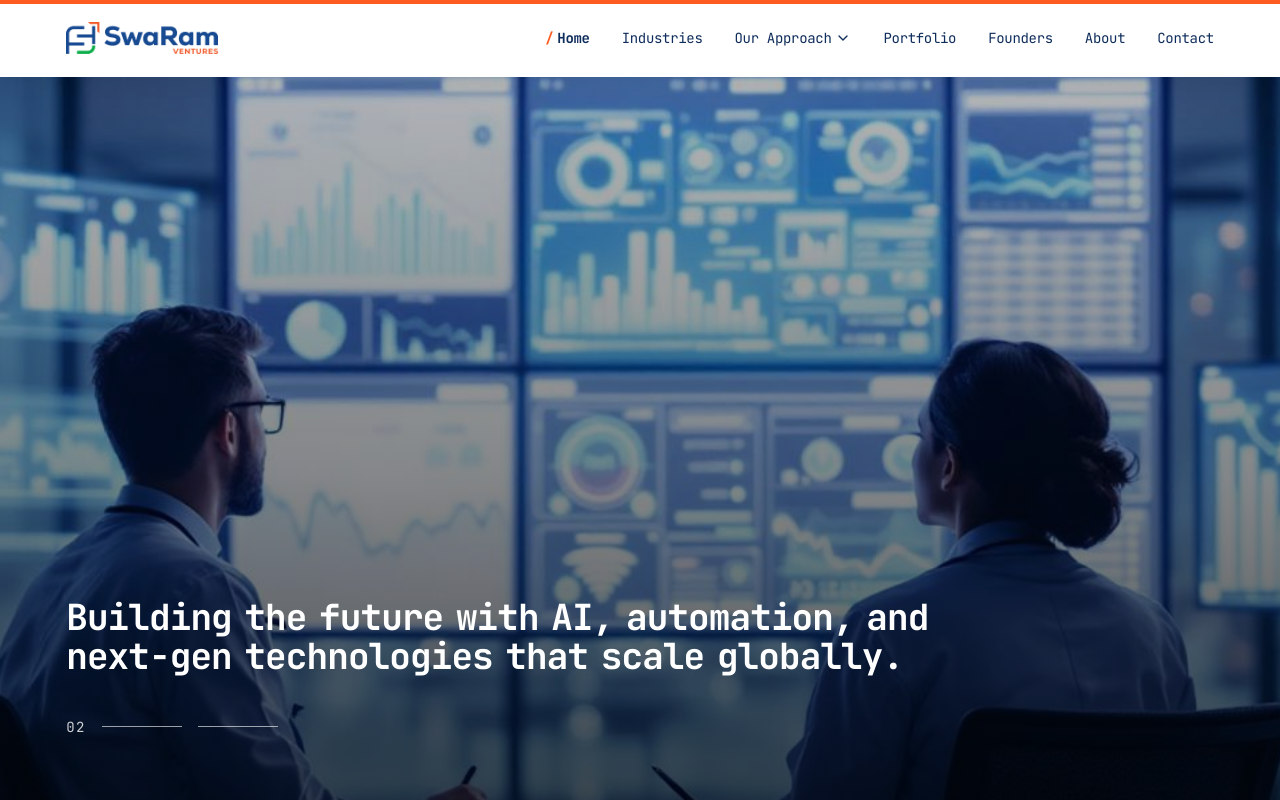
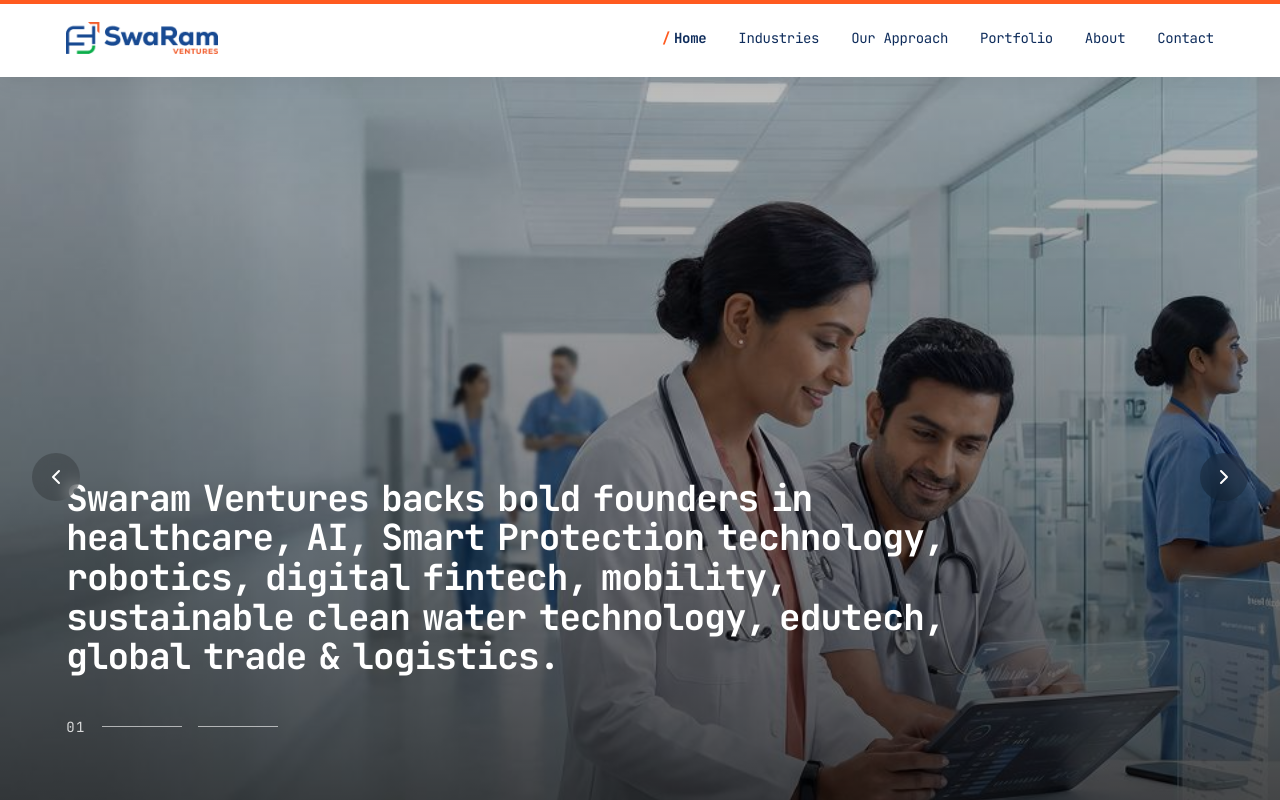
Before and after one commit to ayatiworkstechnologies/SwaramVentures, a Next.js app: page / in a window 1280 px wide. Shown: the top 800 px of the page. Built offline with nearby package versions, Linux system fonts and the light colour scheme.

Commit message:
23/2/2026 clint corectio update 2

```diff
--- a/app/about/page.jsx
+++ b/app/about/page.jsx
@@ -2,6 +2,7 @@ import AboutStatsSection from "@/components/about/AboutStatsSection";
 import CoreValuesSection from "@/components/about/CoreValuesSection";
 import FounderSection from "@/components/about/FounderSection";
 import VisionMissionSection from "@/components/about/VisionMissionSection";
+import FoundersSection from "@/components/home/FoundersSection";
 import HeroSlider from "@/components/layouts/HeroSlider";
 
 export const metadata = {
@@ -25,10 +26,11 @@ export default function AboutPage() {
           },
         ]}
       />
+      <FoundersSection />
       <AboutStatsSection />
       <VisionMissionSection />
       <CoreValuesSection />
-      <FounderSection />
+      {/* <FounderSection /> */}
     </>
   );
 }
--- a/app/industries/page.jsx
+++ b/app/industries/page.jsx
@@ -24,7 +24,7 @@ export default function IndustriesPage() {
         ]}
       />
       <IndustriesQuote />
-      <FocusSectors />
+      {/* <FocusSectors /> */}
       {/* <MetricsSection /> */}
       {/* <IndustrisesSlider /> */}
       <PortfolioSection />
--- a/app/page.js
+++ b/app/page.js
@@ -26,8 +26,8 @@ export default function Home() {
       <IndustriesSlider />
       <SwaramHealthcare />
       {/* <AISlider /> */}
-      <OfferSection />
-      <PortfolioSection />
+      {/* <OfferSection /> */}
+      {/* <PortfolioSection /> */}
     </>
   );
 }
--- a/components/home/AISlider.jsx
+++ b/components/home/AISlider.jsx
@@ -1,9 +1,9 @@
 "use client";
 
-import { useState, useEffect } from "react";
+import { useState } from "react";
 import Image from "next/image";
 import { motion, AnimatePresence } from "framer-motion";
-import { Play } from "lucide-react";
+import { Play, ChevronLeft, ChevronRight } from "lucide-react";
 
 export default function AIBannerSlider() {
   const slides = [
@@ -23,14 +23,13 @@ export default function AIBannerSlider() {
 
   const [index, setIndex] = useState(0);
 
-  /* ================= AUTO SLIDE ================= */
-  useEffect(() => {
-    const timer = setInterval(() => {
-      setIndex((prev) => (prev + 1) % slides.length);
-    }, 5000);
+  const prevSlide = () => {
+    setIndex((prev) => (prev === 0 ? slides.length - 1 : prev - 1));
+  };
 
-    return () => clearInterval(timer);
-  }, []);
+  const nextSlide = () => {
+    setIndex((prev) => (prev + 1) % slides.length);
+  };
 
   return (
     <section className="relative w-full h-[360px] md:h-[450px] overflow-hidden">
@@ -107,15 +106,25 @@ export default function AIBannerSlider() {
       </div>
 
       {/* =================================================
-         PROGRESS BAR
+         NAVIGATION ARROWS
       ================================================= */}
-      <motion.div
-        key={index}
-        initial={{ width: 0 }}
-        animate={{ width: "100%" }}
-        transition={{ duration: 5, ease: "linear" }}
-        className="absolute bottom-0 left-0 h-[3px] bg-secondary"
-      />
+      <div className="absolute top-1/2 -translate-y-1/2 right-4 md:right-8 flex flex-col gap-4 z-30">
+        <button
+          onClick={prevSlide}
+          className="p-3 rounded-full bg-white/10 hover:bg-white/30 text-white smooth backdrop-blur-sm transition-all"
+          aria-label="Previous slide"
+        >
+          <ChevronLeft size={20} />
+        </button>
+
+        <button
+          onClick={nextSlide}
+          className="p-3 rounded-full bg-white/10 hover:bg-white/30 text-white smooth backdrop-blur-sm transition-all"
+          aria-label="Next slide"
+        >
+          <ChevronRight size={20} />
+        </button>
+      </div>
     </section>
   );
 }
--- a/components/home/FoundersSection.jsx
+++ b/components/home/FoundersSection.jsx
@@ -43,7 +43,6 @@ FKI plc, Technical Solutions, AADI International Trading FZE, and PRANSA Interna
 • Fortis Healthcare`,
     EducationAndRecognition: `• PG in Business Management – Loyola Institute of Business Administration (LIBA)
 • Honorary Doctorate – Chicago University
-• UAE Golden Visa – for contributions to national healthcare
 • CEO of the Year 2024 – Middle East Asia Leadership Federation`,
     HumanitarianAndCSRImpact: `• Health Secretary – Lions Club International
 • Collaborations with UNHCR & WHO
--- a/components/home/Industries.jsx
+++ b/components/home/Industries.jsx
@@ -1,6 +1,6 @@
 "use client";
 
-import { useState, useEffect } from "react";
+import { useState } from "react";
 import Image from "next/image";
 import { motion } from "framer-motion";
 import { Play, ChevronLeft, ChevronRight } from "lucide-react";
@@ -53,23 +53,12 @@ const items = [
 
 export default function IndustriesSlider() {
   const [index, setIndex] = useState(0);
-  const [paused, setPaused] = useState(false);
 
   const next = () => setIndex((i) => (i + 1) % items.length);
   const prev = () => setIndex((i) => (i - 1 + items.length) % items.length);
 
-  useEffect(() => {
-    if (paused) return;
-    const t = setInterval(next, 4500);
-    return () => clearInterval(t);
-  }, [paused]);
-
   return (
-    <section
-      className="relative bg-white section-y overflow-hidden"
-      onMouseEnter={() => setPaused(true)}
-      onMouseLeave={() => setPaused(false)}
-    >
+    <section className="relative bg-white section-y overflow-hidden">
       <div className="container text-center">
         <h2 className="section-title mb-6">
           Industries
--- a/components/home/PortfolioSection.jsx
+++ b/components/home/PortfolioSection.jsx
@@ -109,9 +109,9 @@ Supports secure, efficient, and data-driven financial services.`,
         <div className="flex flex-col md:flex-row items-end justify-between mb-12 gap-6">
           {/* LEFT */}
           <div>
-            <p className="tag mb-3">Portfolio</p>
+            {/* <p className="tag mb-3">Portfolio</p> */}
 
-            <h2 className="section-title">What We Build</h2>
+            <h2 className="section-title">Focus Sectors</h2>
 
             <motion.div
               initial={{ width: 0 }}
--- a/components/layouts/Hero.jsx
+++ b/components/layouts/Hero.jsx
@@ -1,8 +1,9 @@
 "use client";
 
-import { useEffect, useState, useRef } from "react";
+import { useState } from "react";
 import Image from "next/image";
 import { motion, AnimatePresence } from "framer-motion";
+import { ChevronLeft, ChevronRight } from "lucide-react";
 
 export default function Hero() {
   /* =================================================
@@ -22,18 +23,14 @@ export default function Hero() {
   ];
 
   const [index, setIndex] = useState(0);
-  const intervalRef = useRef(null);
 
-  /* =================================================
-     AUTOPLAY
-  ================================================= */
-  useEffect(() => {
-    intervalRef.current = setInterval(() => {
-      setIndex((i) => (i + 1) % slides.length);
-    }, 4500);
+  const prevSlide = () => {
+    setIndex((prev) => (prev === 0 ? slides.length - 1 : prev - 1));
+  };
 
-    return () => clearInterval(intervalRef.current);
-  }, []);
+  const nextSlide = () => {
+    setIndex((prev) => (prev + 1) % slides.length);
+  };
 
   /* =================================================
      TEXT ANIMATION
@@ -171,6 +168,25 @@ export default function Hero() {
       </div>
 
       {/* =================================================
+         NAVIGATION ARROWS
+      ================================================= */}
+      <button
+        onClick={prevSlide}
+        className="absolute left-4 md:left-8 top-1/2 -translate-y-1/2 z-30 p-2 md:p-3 rounded-full bg-black/20 hover:bg-black/50 text-white smooth backdrop-blur-sm transition-all"
+        aria-label="Previous slide"
+      >
+        <ChevronLeft size={24} />
+      </button>
+
+      <button
+        onClick={nextSlide}
+        className="absolute right-4 md:right-8 top-1/2 -translate-y-1/2 z-30 p-2 md:p-3 rounded-full bg-black/20 hover:bg-black/50 text-white smooth backdrop-blur-sm transition-all"
+        aria-label="Next slide"
+      >
+        <ChevronRight size={24} />
+      </button>
+
+      {/* =================================================
          DOTS
       ================================================= */}
       <div className="absolute bottom-8 right-8 flex gap-2 z-30">
--- a/components/layouts/HeroSlider.jsx
+++ b/components/layouts/HeroSlider.jsx
@@ -27,7 +27,7 @@ export default function HeroSlider({ slides = [], breadcrumbs = [] }) {
   const slide = slides[index];
 
   return (
-    <section className="relative w-full min-h-[100svh] overflow-hidden bg-primary">
+    <section className="relative w-full h-[400px] overflow-hidden bg-primary">
       {/* ================= BACKGROUND ================= */}
       <AnimatePresence mode="wait">
         <motion.div
@@ -63,7 +63,7 @@ export default function HeroSlider({ slides = [], breadcrumbs = [] }) {
       </AnimatePresence>
 
       {/* ================= CONTENT ================= */}
-      <div className="container relative z-20 min-h-[100svh] flex flex-col justify-end pb-[clamp(90px,12vw,150px)]">
+      <div className="container relative z-20 h-full flex flex-col justify-end pb-12 md:pb-16 pt-24">
         <div className="max-w-[900px]">
           {/* ================= TITLE ================= */}
           {slide.title && (
--- a/components/layouts/Navbar.jsx
+++ b/components/layouts/Navbar.jsx
@@ -16,19 +16,19 @@ export default function Navbar() {
     { name: "Home", href: "/" },
     // { name: "Strategy", href: "/strategy" },
     { name: "Industries", href: "/industries" },
-
-    {
-      name: "Our Approach",
-      dropdown: [
-        { name: "Capital", href: "/services/capital" },
-        { name: "Strategy", href: "/services/strategy" },
-        { name: "Partnership", href: "/services/partnership" },
-        { name: "Cross Border", href: "/services/cross-border" },
-      ],
-    },
+    { name: "Our Approach", href: "/services/cross-border" },
+    // {
+    //   name: "Our Approach",
+    //   dropdown: [
+    //     { name: "Capital", href: "/services/capital" },
+    //     { name: "Strategy", href: "/services/strategy" },
+    //     { name: "Partnership", href: "/services/partnership" },
+    //     { name: "Cross Border", href: "/services/cross-border" },
+    //   ],
+    // },
 
     { name: "Portfolio", href: "/portfolio" },
-    { name: "Founders", href: "/founders" },
+    // { name: "Founders", href: "/founders" },
     { name: "About", href: "/about" },
     { name: "Contact", href: "/contact" },
   ];
```
